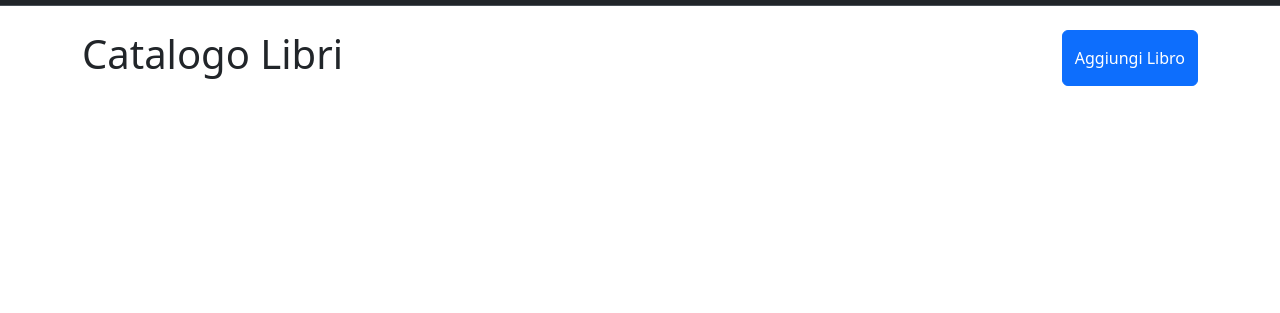
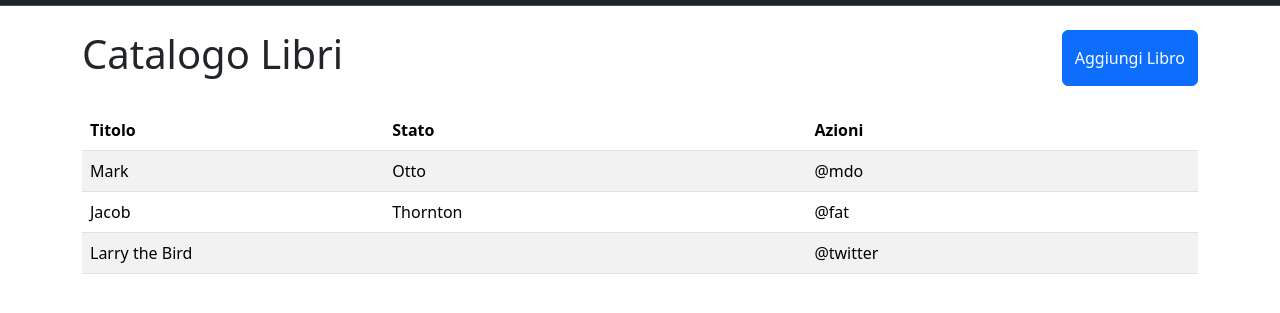
Before and after one commit to giovanni-arduini/html-css-bootstrap-dashboard, a plain HTML site: page index.html in a window 1280 px wide. Shown: the part 71-384 px from the top of the page. Drawn offline with nearby package versions, Linux system fonts and the light colour scheme.

Commit message:
ADD table & style

```diff
--- a/index.html
+++ b/index.html
@@ -60,9 +60,39 @@
 
     <main>
       <header class="container d-flex justify-content-between mb-4">
-        <h1>Catalogo Libri</h1>
+        <h1 class="fw-normal">Catalogo Libri</h1>
         <button class="btn btn-primary">Aggiungi Libro</button>
       </header>
+
+      <section>
+        <div class="container">
+          <table class="table table-striped">
+            <thead>
+              <tr>
+                <th scope="col">Titolo</th>
+                <th scope="col">Stato</th>
+                <th scope="col">Azioni</th>
+              </tr>
+            </thead>
+            <tbody>
+              <tr>
+                <td>Mark</td>
+                <td>Otto</td>
+                <td>@mdo</td>
+              </tr>
+              <tr>
+                <td>Jacob</td>
+                <td>Thornton</td>
+                <td>@fat</td>
+              </tr>
+              <tr>
+                <td colspan="2">Larry the Bird</td>
+                <td>@twitter</td>
+              </tr>
+            </tbody>
+          </table>
+        </div>
+      </section>
     </main>
   </body>
 </html>
```
